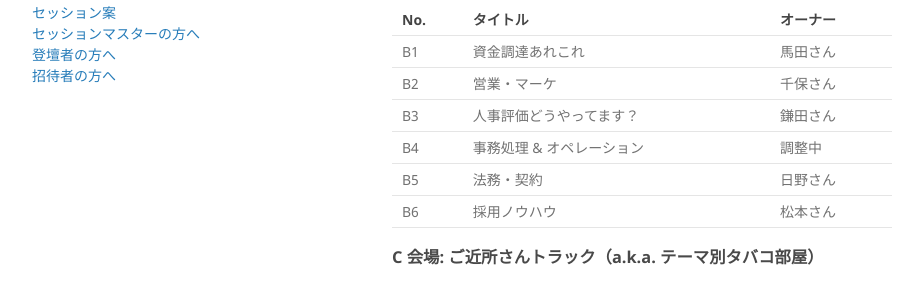
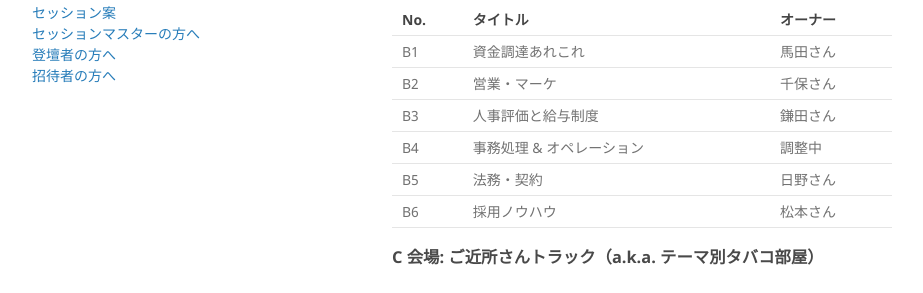
Before and after one commit to hongotechstartup/hongotechstartup.github.io, a Jekyll site: the page built from index.md, in a window 1280 px wide and 900 px high, scrolled down 2941 px. Shown: the part 154-447 px from the top of the window, without its empty margins (178-1101 px from the left). Built offline with Jekyll 4.4.1, drawn with Linux system fonts in a browser that asks for light colours; our own code applies the rules of GitHub Pages for plain Markdown files.

Commit message:
人事評価と給与制度

```diff
--- a/index.md
+++ b/index.md
@@ -118,7 +118,7 @@
 | ------ | ------ | ------ |
 | B1 | 資金調達あれこれ | 馬田さん |
 | B2 | 営業・マーケ | 千保さん |
-| B3 | 人事評価どうやってます？ | 鎌田さん |
+| B3 | 人事評価と給与制度 | 鎌田さん |
 | B4 | 事務処理 & オペレーション | 調整中 |
 | B5 | 法務・契約 | 日野さん |
 | B6 | 採用ノウハウ | 松本さん |
```
